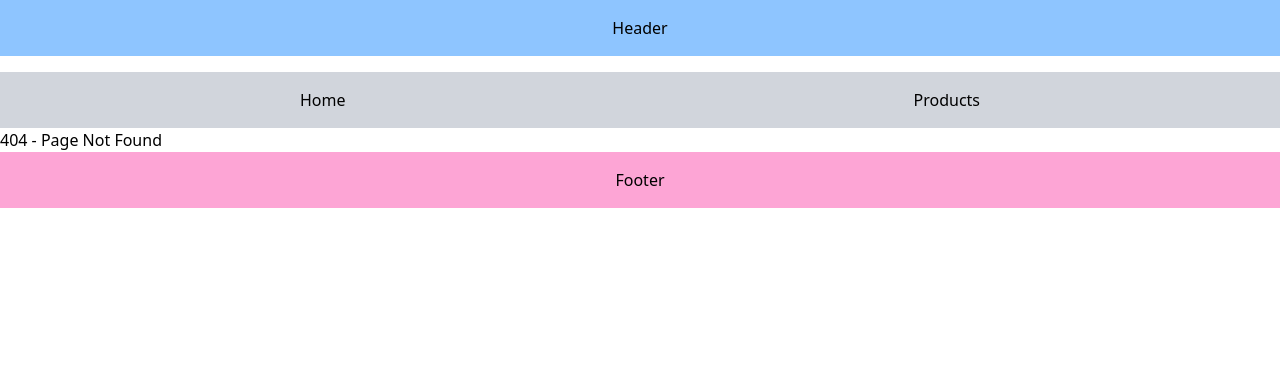
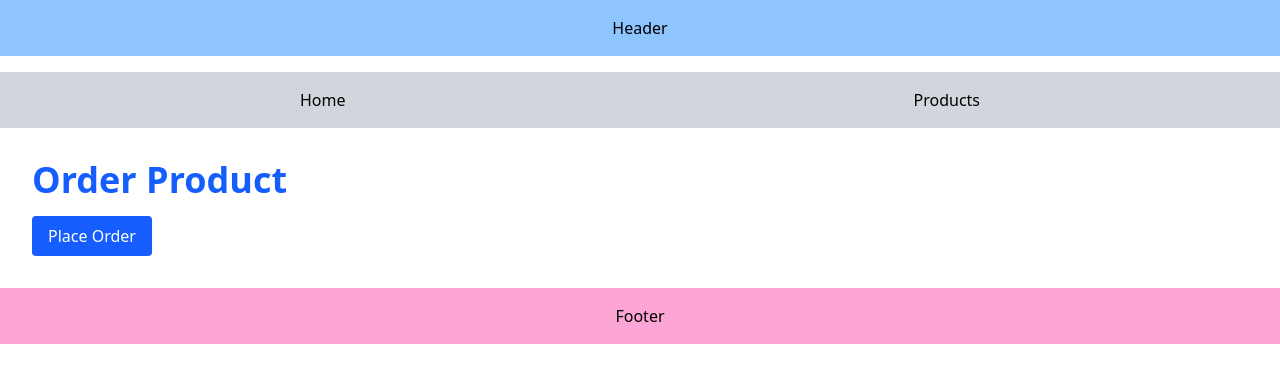
Before and after one commit to WeamHasan/FirstNextProject, a Next.js app: page /order-product in a window 1280 px wide. Before the commit this address had no page. Shown: the top 382 px of the page. Built offline with nearby package versions, Linux system fonts and the light colour scheme.

Commit message:
22-Navigating Programmatically

```diff
--- /dev/null
+++ b/src/app/order-product/page.tsx
@@ -0,0 +1,23 @@
+"use client";
+import { useRouter } from "next/navigation";
+
+export default function OrderProduct() {
+    const router = useRouter();
+    const handleClick = () => {
+        console.log("Order placed");
+        router.push("/");
+    }
+    return (
+        <>
+            <div className="container mx-auto p-8">
+                <h1 className="text-4xl font-bold text-blue-600 mb-4">
+                    Order Product
+                </h1>
+                <button
+                onClick={handleClick}
+                className="bg-blue-600 text-white px-4 py-2 rounded"
+                >Place Order</button>
+            </div>
+        </>
+    )
+}
--- a/src/app/products/[productId]/reviews/[reviewId]/page.tsx
+++ b/src/app/products/[productId]/reviews/[reviewId]/page.tsx
@@ -1,10 +1,10 @@
-import { notFound } from "next/navigation";
+import { notFound, redirect } from "next/navigation";
 
 export default async function ProductReview (
     { params, } : { params : Promise<{ productId : string; reviewId : string}>}
 ) {
     const { productId, reviewId } = await params;
-    if (parseInt(reviewId) > 100) notFound();
+    if (parseInt(reviewId) > 100) redirect("/products");
     return <h1>Review {reviewId} for product {productId}</h1>
 
 }
```
Also changed, not shown: 1 other file (tests, documents, lock files or other folders).
